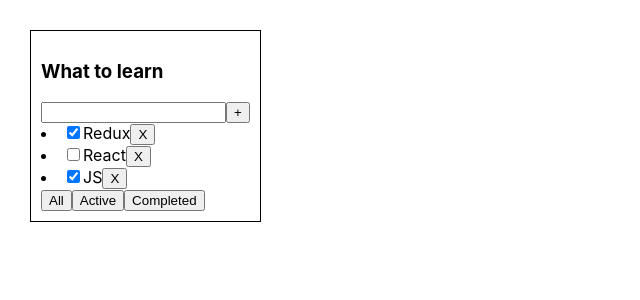
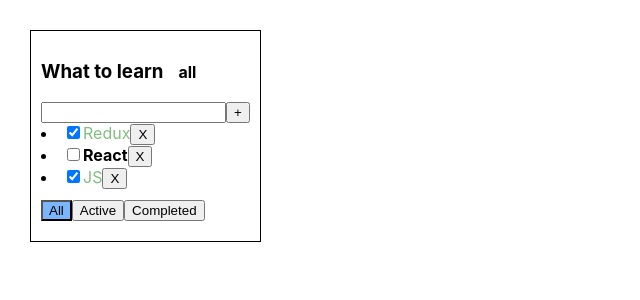
Before and after one commit to shevchenkooleg/it-incubator-todolist-ts, a React (Create React App) app: page / in a window 1280 px wide. Shown: the top 300 px of the page, without its empty margins (0-640 px from the left). Built offline with nearby package versions, Linux system fonts and the light colour scheme.

Commit message:
refactor code, implement checkBox interface

```diff
--- a/src/App.tsx
+++ b/src/App.tsx
@@ -1,7 +1,7 @@
 import React, {useState} from 'react';
 import './App.css';
 import TodoList, {TaskType} from "./TodoList/TodoList";
-import { v1 } from 'uuid';
+import {v1} from 'uuid';
 import taskItem from "./TodoList/TasksArea/TasksItem/TaskItem";
 
 // let whatToLearnTasks: Array<TaskType> = [
@@ -80,7 +80,7 @@
         ]
     )
 
-    const [filt, setFilter] = useState<filterValuesType>('all')
+    const [filter, setFilter] = useState<filterValuesType>('all')
 
     const removeTask = (taskID: string) => {
         const filteredTasks = tasks.filter(task => task.id !== taskID)
@@ -97,8 +97,12 @@
         setTasks([{id: v1(), title: title, isDone: false}, ...tasks])
     }
 
+    const changeTaskStatus = (taskID: string, isDone: boolean) => {
+        setTasks(tasks.map(t => t.id === taskID ? {...t, isDone: isDone} : t))
+    }
+
     const getFilteredTasksForRender = () => {
-        switch (filt) {
+        switch (filter) {
             case 'completed':
                 return tasks.filter(t => t.isDone === true)
             case "active":
@@ -115,10 +119,10 @@
     const FilteredTasksForRender = getFilteredTasksForRender()
 
 
-
     return (
         <div className="App">
-            <TodoList title={'What to learn'} tasks={FilteredTasksForRender} removeTask={removeTask} changeFilter={changeFilter} addTask={addTask}/>
+            <TodoList title={'What to learn'} tasks={FilteredTasksForRender} removeTask={removeTask}
+                      changeFilter={changeFilter} addTask={addTask} filter={filter} changeTaskStatus={changeTaskStatus}/>
             {/*<TodoList title={'What to read'} tasks={whatToReadTasks} removeTask={removeTask}/>*/}
             {/*<TodoList title={'What to by'} tasks={whatToByTasks} removeTask={removeTask}/>*/}
         </div>
--- /dev/null
+++ b/src/TodoList/ButtonsBar/ButtonsBar.module.css
@@ -0,0 +1,7 @@
+.content{
+    margin: 10px 0 10px 0;
+}
+
+.button_active {;
+    background-color: #7bb6fd;
+}
--- a/src/TodoList/ButtonsBar/ButtonsBar.tsx
+++ b/src/TodoList/ButtonsBar/ButtonsBar.tsx
@@ -1,16 +1,19 @@
 import React from 'react';
 import {filterValuesType} from "../../App";
+import style from './ButtonsBar.module.css'
 
 type ButtonsBarPropsType = {
     changeFilter: (filter: filterValuesType) => void
+    filter: filterValuesType
 }
 
 const ButtonsBar = (props: ButtonsBarPropsType) => {
+
     return (
-        <div>
-            <button onClick={() => props.changeFilter('all')}>All</button>
-            <button onClick={() => props.changeFilter('active')}>Active</button>
-            <button onClick={() => props.changeFilter('completed')}>Completed</button>
+        <div className={style.content}>
+            <button className={props.filter === 'all' ? style.button_active : ''} onClick={() => props.changeFilter('all')}>All</button>
+            <button className={props.filter === 'active' ? style.button_active : ''} onClick={() => props.changeFilter('active')}>Active</button>
+            <button className={props.filter === 'completed' ? style.button_active : ''} onClick={() => props.changeFilter('completed')}>Completed</button>
         </div>
     );
 };
--- /dev/null
+++ b/src/TodoList/Header/Header.module.css
@@ -0,0 +1,5 @@
+.blinker {
+    display: inline-block;
+    padding-left: 15px;
+    font-size: 16px;
+}
--- a/src/TodoList/Header/Header.tsx
+++ b/src/TodoList/Header/Header.tsx
@@ -1,13 +1,16 @@
 import React from 'react';
+import {filterValuesType} from "../../App";
+import style from './Header.module.css'
 
 type TodoListHeaderPropsType = {
     title: string
+    filter: filterValuesType
 }
 
 const Header = (props:TodoListHeaderPropsType) => {
     return (
         <div>
-            <h3>{props.title}</h3>
+            <h3>{props.title}<div className={style.blinker}>{props.filter}</div></h3>
         </div>
     );
 };
--- /dev/null
+++ b/src/TodoList/TasksArea/NewTaskForm/NewTaskForm.module.css
@@ -0,0 +1,5 @@
+.error {
+    outline: none;
+    border: 2px solid red;
+
+}
--- a/src/TodoList/TasksArea/NewTaskForm/NewTaskForm.tsx
+++ b/src/TodoList/TasksArea/NewTaskForm/NewTaskForm.tsx
@@ -1,4 +1,5 @@
 import React, {ChangeEvent, useState, KeyboardEvent, MouseEvent} from 'react';
+import style from './NewTaskForm.module.css'
 
 type NewTaskFormPropsType = {
     addTask: (title: string) => void
@@ -7,12 +8,18 @@
 const NewTaskForm = (props: NewTaskFormPropsType) => {
 
     const onClickAddTask = () => {
-        props.addTask(title);
-        setTitle('')
+        if (title.trim()) {
+            props.addTask(title);
+            setTitle('')
+        } else {
+            setError(true)
+            setTitle('')
+        }
     }
 
     const onChangeSetTitle = (e: ChangeEvent<HTMLInputElement>) => {
         setTitle(e.currentTarget.value)
+        setError(false)
     }
 
     const onKeyPressSetTitle = (e: KeyboardEvent<HTMLInputElement>) => {
@@ -22,14 +29,18 @@
         }
     }
 
+
     const [title, setTitle] = useState<string>('')
+    const [error, setError] = useState<boolean>(false)
     return (
         <div>
             <input value={title}
                    onChange={onChangeSetTitle}
-                   onKeyPress={onKeyPressSetTitle}/>
+                   onKeyPress={onKeyPressSetTitle}
+                   className={error ? style.error : ''}/>
             <button onClick={onClickAddTask}>+
             </button>
+            {error && <div style={{color: 'red', margin: '10px 0 10px 0'}}>Empty string is forbidden!</div>}
         </div>
     );
 };
--- a/src/TodoList/TasksArea/TasksArea.tsx
+++ b/src/TodoList/TasksArea/TasksArea.tsx
@@ -7,6 +7,7 @@
     tasks: Array<TaskType>
     removeTask: (taskID: string) => void
     addTask: (title: string) => void
+    changeTaskStatus: (taskID: string, isDone: boolean) => void
 }
 
 
@@ -16,7 +17,7 @@
     return (
         <div>
             <NewTaskForm addTask={props.addTask}/>
-            <TaskItems tasks={props.tasks} removeTask={props.removeTask}/>
+            <TaskItems tasks={props.tasks} removeTask={props.removeTask} changeTaskStatus={props.changeTaskStatus}/>
         </div>
     );
 };
--- /dev/null
+++ b/src/TodoList/TasksArea/TasksItem/TaskItem.module.css
@@ -0,0 +1,10 @@
+.task {
+    font-weight: bold;
+}
+
+
+
+.task_completed {
+    color: green;
+    opacity: 0.5;
+}
--- a/src/TodoList/TasksArea/TasksItem/TaskItem.tsx
+++ b/src/TodoList/TasksArea/TasksItem/TaskItem.tsx
@@ -1,26 +1,37 @@
-import React from 'react';
+import React, {ChangeEvent} from 'react';
 import {TaskType} from "../../TodoList";
+import style from './TaskItem.module.css'
 
 type TaskPropsType = {
     tasks: Array<TaskType>
     removeTask: (taskID: string) => void
+    changeTaskStatus: (taskID: string, isDone: boolean) => void
 }
 
 const TaskItems = (props: TaskPropsType) => {
     const tasksComponentsList = props.tasks.map(task => {
+
+
+        const taskClass = task.isDone ? style.task_completed : style.task
+
+        const onChangeCheckBoxHandler = (e: ChangeEvent<HTMLInputElement>) => {props.changeTaskStatus(task.id, e.currentTarget.checked)}
+
     return (
         <li key={task.id}>
-                <input type="checkbox" checked={task.isDone}/>
-                <span>{task.title}</span>
+            <input type="checkbox" checked={task.isDone}
+                   onChange={onChangeCheckBoxHandler}/>
+            <span className={taskClass}>{task.title}</span>
             <button onClick={() => props.removeTask(task.id)}>X</button>
         </li>)
-    })
+}
+)
 
 return (
     <div>
         {tasksComponentsList}
     </div>
 );
-};
+}
+;
 
 export default TaskItems;
--- a/src/TodoList/TodoList.tsx
+++ b/src/TodoList/TodoList.tsx
@@ -12,6 +12,8 @@
     removeTask: (taskID: string) => void
     changeFilter: (filter: filterValuesType) => void
     addTask: (title: string) => void
+    filter: filterValuesType
+    changeTaskStatus: (taskID: string, isDone: boolean) => void
 }
 
 export type TaskType = {
@@ -24,9 +26,9 @@
 
     return (
         <div className={style.content}>
-            <Header title={props.title} />
-            <TasksArea tasks={props.tasks} removeTask={props.removeTask} addTask={props.addTask}/>
-            <ButtonsBar changeFilter={props.changeFilter}/>
+            <Header title={props.title} filter={props.filter}/>
+            <TasksArea tasks={props.tasks} removeTask={props.removeTask} addTask={props.addTask} changeTaskStatus={props.changeTaskStatus}/>
+            <ButtonsBar changeFilter={props.changeFilter} filter={props.filter}/>
         </div>
     );
 };
```
Lines whose indentation alone changed are shown as unchanged.
